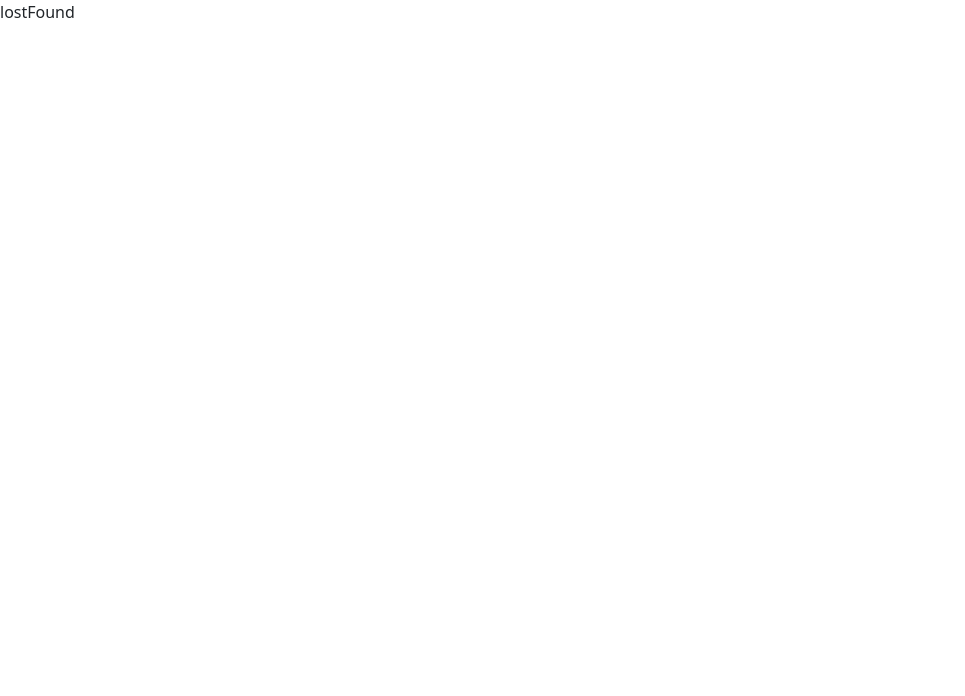
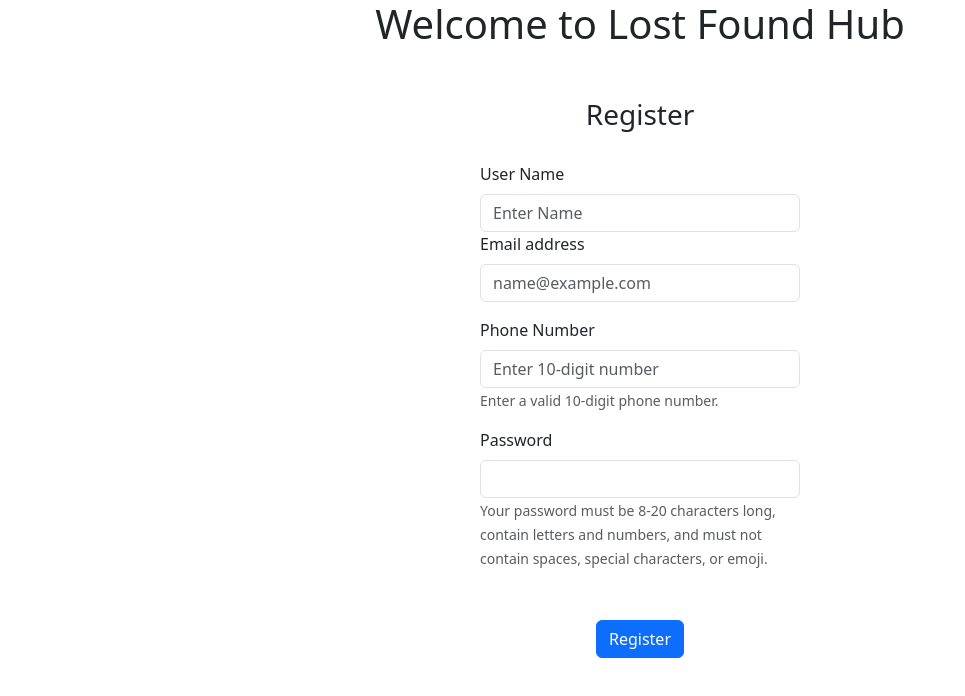
Before and after one commit to NuwanSrajapasha/Course_Work-04-Lost_Found-Front, a React (Create React App) app: page / in a window 1280 px wide. Shown: the top 696 px of the page, without its empty margins (0-965 px from the left). Built offline with nearby package versions, Linux system fonts and the light colour scheme.

Commit message:
simple Design Register form with boost-trap

```diff
--- a/src/App.tsx
+++ b/src/App.tsx
@@ -1,10 +1,13 @@
 import React from 'react';
 import logo from './logo.svg';
 import './App.css';
+import Register from './components/Register';
 
 function App() {
   return (
-    <> <p>lostFound</p></>
+    <>
+      <Register/>
+    </>
 
   );
 }
--- /dev/null
+++ b/src/components/Register.tsx
@@ -0,0 +1,64 @@
+import { Button } from 'react-bootstrap';
+import Form from 'react-bootstrap/Form';
+
+function Register() {
+  return (
+    <div
+      style={{
+        display: "flex",
+        justifyContent: "center",  // center vertically
+        alignItems: "center",      //  center horizontally
+        flexDirection: "column",   // stack heading + form vertically
+        minHeight: "80vh"          // give some height
+      }}
+    >
+      {/*  BIG MAIN HEADING CENTERED */}
+      <h1 style={{ marginBottom: "50px" }}>Welcome to Lost Found Hub</h1>
+
+      {/*  SUB HEADING CENTERED */}
+      <h3 style={{ marginBottom: "30px" }}>Register</h3>
+
+      {/* FORM CONTAINER ALSO CENTERED */}
+      <div style={{ maxWidth: "320px", width: "100%" }}>
+        <Form.Label>User Name</Form.Label>
+        <Form.Control type="text" placeholder="Enter Name" />
+
+        <Form.Group className="mb-3" controlId="exampleForm.ControlInput1">
+          <Form.Label>Email address</Form.Label>
+          <Form.Control type="email" placeholder="name@example.com" />
+        </Form.Group>
+
+        {/*PHONE NUMBER FIELD */}
+        <Form.Group className="mb-3" controlId="exampleForm.ControlInput2">
+          <Form.Label>Phone Number</Form.Label>
+          <Form.Control
+            type="tel"
+            placeholder="Enter 10-digit number"
+            maxLength={10}
+            pattern="[0-9]{10}"
+          />
+          <Form.Text muted>
+            Enter a valid 10-digit phone number.
+          </Form.Text>
+        </Form.Group>
+
+        <Form.Label htmlFor="inputPassword5">Password</Form.Label>
+        <Form.Control
+          type="password"
+          id="inputPassword5"
+          aria-describedby="passwordHelpBlock"
+          className="text-start"
+        />
+        <Form.Text id="passwordHelpBlock" muted>
+          Your password must be 8-20 characters long, contain letters and
+          numbers, and must not contain spaces, special characters, or emoji.
+        </Form.Text>
+         <div style={{ marginTop: "50px", textAlign:"center" }}>  <Button type="submit"  >Register</Button></div>
+
+      </div>
+
+    </div>
+  );
+}
+
+export default Register;
```
